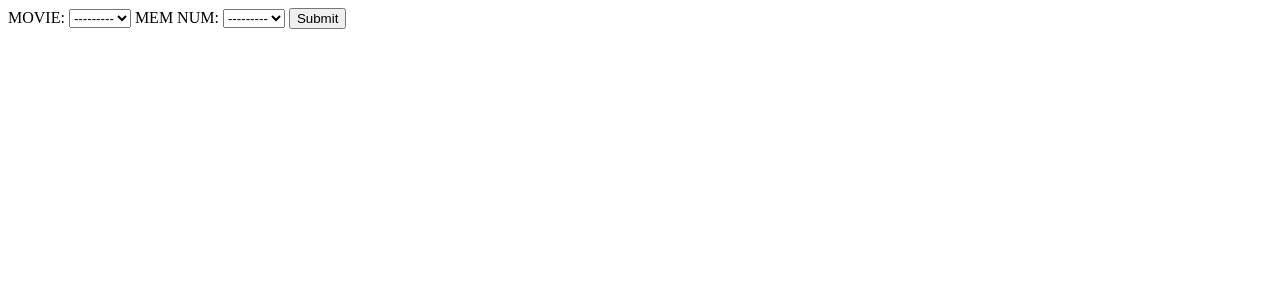
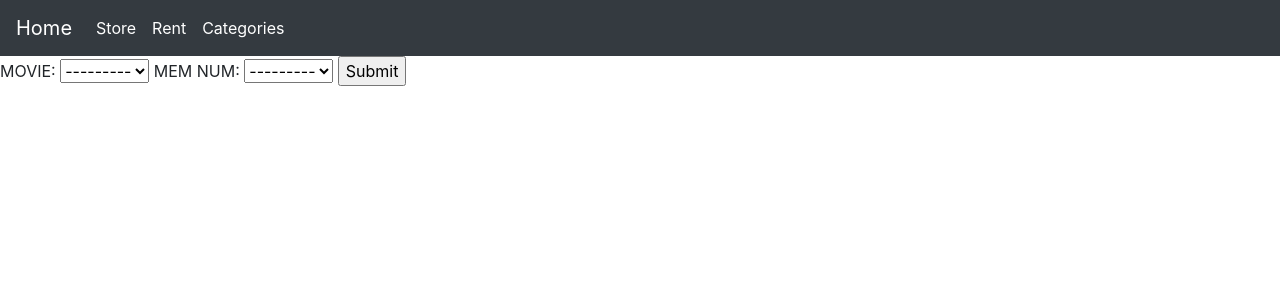
Before and after one commit to louwiee/Final-Project, a Django app: page /addrent/1 in a window 1280 px wide. Shown: the top 300 px of the page. Run offline with Django 4.2, Linux system fonts and the light colour scheme; data that the repository does not hold is empty.

Commit message:
Update addrent.html

```diff
--- a/templates/addrent.html
+++ b/templates/addrent.html
@@ -1,5 +1,39 @@
-<form method ="POST" action="">
-{% csrf_token %}
-{{ form }}
-<input type="submit" name="rent a video">
-</form>
+
+<head>
+
+    <nav class="navbar navbar-expand-lg navbar-dark bg-dark">
+      <a class="navbar-brand navbar-dark" href="Home" >Home</a>
+      <button class="navbar-toggler" type="button" data-toggle="collapse" data-target="#navbarNav" aria-controls="navbarNav" aria-expanded="false" aria-label="Toggle navigation">
+        <span class="navbar-toggler-icon"></span>
+      </button>
+      <div class="collapse navbar-collapse" id="navbarNav">
+        <ul class="navbar-nav">
+          <li class="nav-item active">
+            <a class="nav-link" href="#">Store <span class="sr-only">(current)</span></a>
+          </li>
+          <li class="nav-item active">
+            <a class="nav-link" href="addrent/<str:pk>">Rent</a>
+          </li>
+          <li class="nav-item active">
+            <a class="nav-link" href="#">Categories</a>
+          </li>
+
+        </ul>
+      </div>
+    </nav>
+
+
+
+
+
+
+
+        <link rel="stylesheet" href="https://cdn.jsdelivr.net/npm/bootstrap@4.3.1/dist/css/bootstrap.min.css" integrity="sha384-ggOyR0iXCbMQv3Xipma34MD+dH/1fQ784/j6cY/iJTQUOhcWr7x9JvoRxT2MZw1T" crossorigin="anonymous">
+  </head>
+
+
+  <form method ="POST" action="">
+    {% csrf_token %}
+    {{ form }}
+    <input type="submit" name="rent a video">
+    </form>
```
